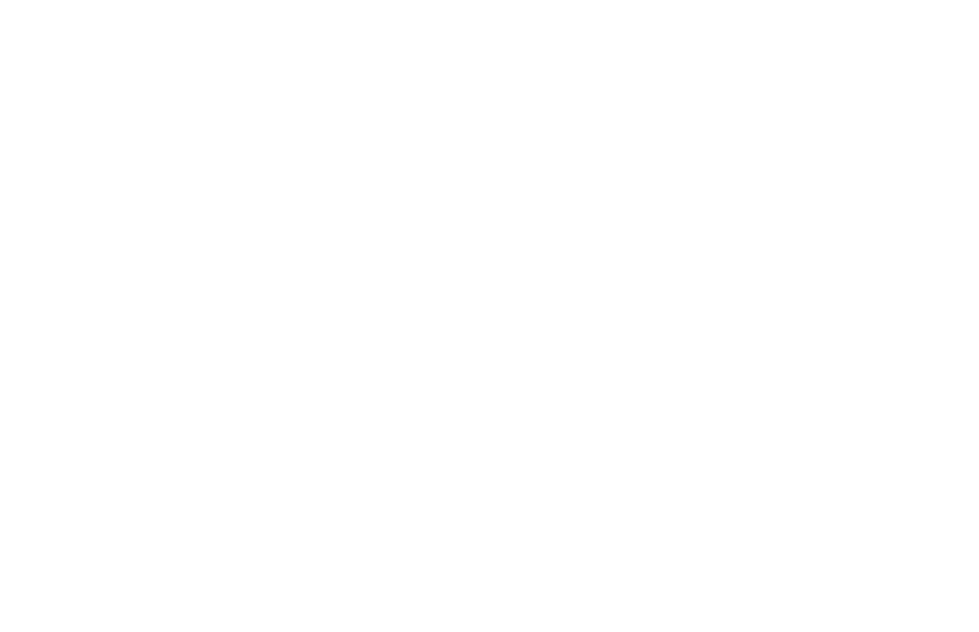
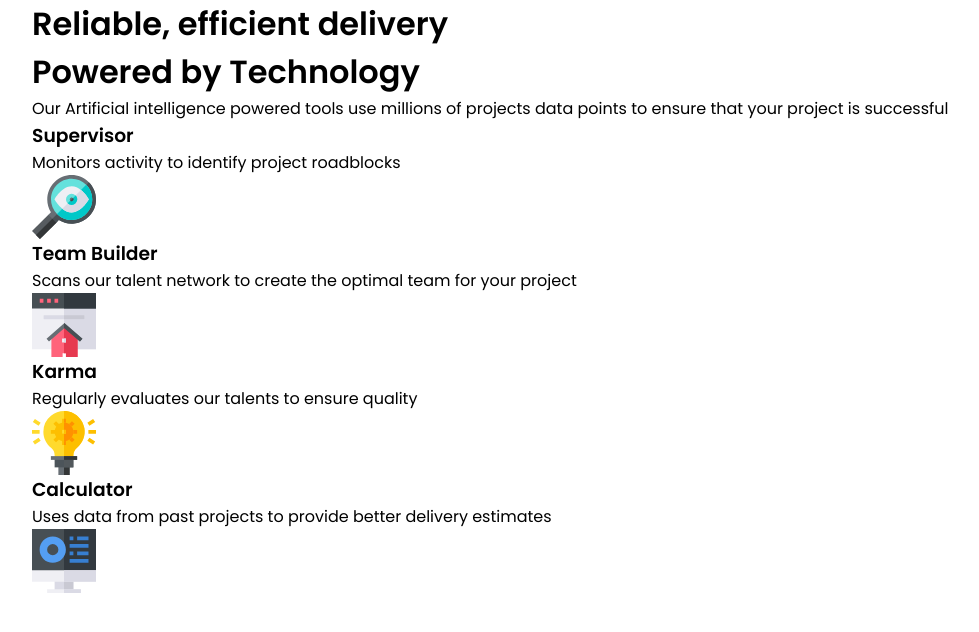
Before and after one commit to mahmud035/four-card-feature-section-frontEndMentor, a plain HTML site: page index.html in a window 1280 px wide. Shown: the whole page, without its empty margins (96-1075 px from the left). Drawn offline with Linux system fonts and the light colour scheme.

Commit message:
added html markup

```diff
--- a/css/style.css
+++ b/css/style.css
@@ -68,3 +68,5 @@ body {
   width: 80%;
   margin-inline: auto;
 }
+
+/** Four Card Feature Section */
--- a/index.html
+++ b/index.html
@@ -17,10 +17,61 @@
     <!-- Style Sheet -->
     <link rel="stylesheet" href="./css/style.css" />
     <link rel="stylesheet" href="./css/media-query.css" />
-    <title>Project Starter</title>
+    <title>Four Card Feature Section</title>
   </head>
   <body>
     <!-- Four Card Feature Section -->
+    <main class="main-container">
+      <div class="card-feature-container container">
+        <div class="heading-info">
+          <h1>Reliable, efficient delivery</h1>
+          <h1>Powered by Technology</h1>
+          <p>
+            Our Artificial intelligence powered tools use millions of projects
+            data points to ensure that your project is successful
+          </p>
+        </div>
+        <div class="card-container">
+          <div class="card">
+            <div class="card-info">
+              <h3>Supervisor</h3>
+              <p>Monitors activity to identify project roadblocks</p>
+            </div>
+            <img src="./images/icon-supervisor.svg" alt="" />
+          </div>
+
+          <div class="card">
+            <div class="card-info">
+              <h3>Team Builder</h3>
+              <p>
+                Scans our talent network to create the optimal team for your
+                project
+              </p>
+            </div>
+            <img src="./images/icon-team-builder.svg" alt="" />
+          </div>
+
+          <div class="card">
+            <div class="card-info">
+              <h3>Karma</h3>
+              <p>Regularly evaluates our talents to ensure quality</p>
+            </div>
+            <img src="./images/icon-karma.svg" alt="" />
+          </div>
+
+          <div class="card">
+            <div class="card-info">
+              <h3>Calculator</h3>
+              <p>
+                Uses data from past projects to provide better delivery
+                estimates
+              </p>
+            </div>
+            <img src="./images/icon-calculator.svg" alt="" />
+          </div>
+        </div>
+      </div>
+    </main>
 
     <!-- Javascript Link -->
     <script src="./js/script.js"></script>
```
